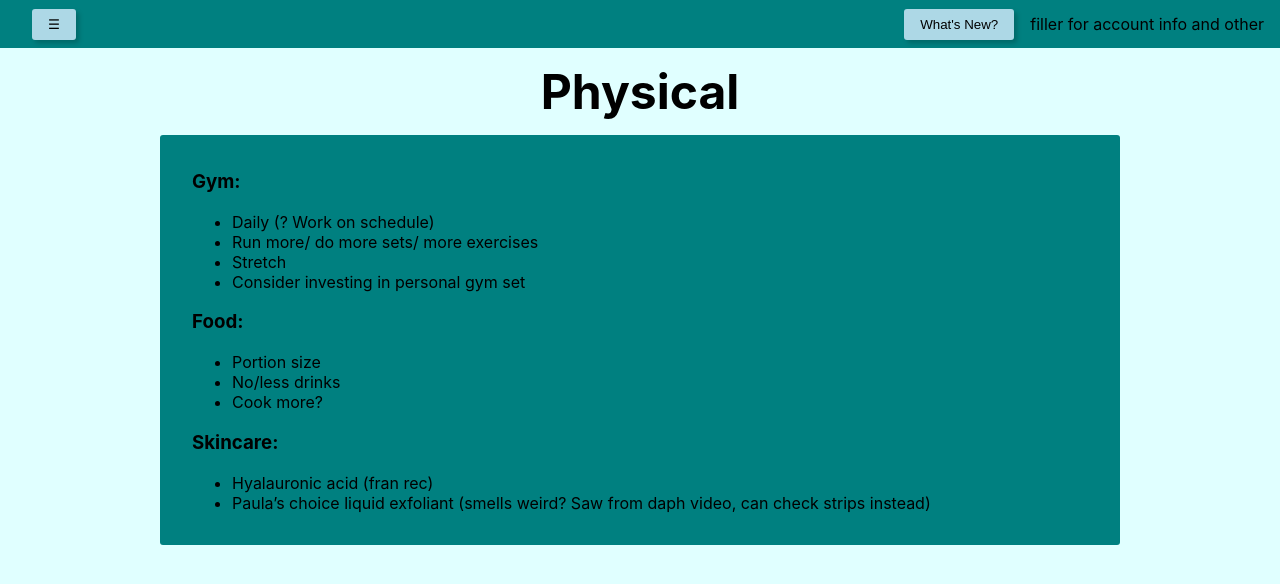
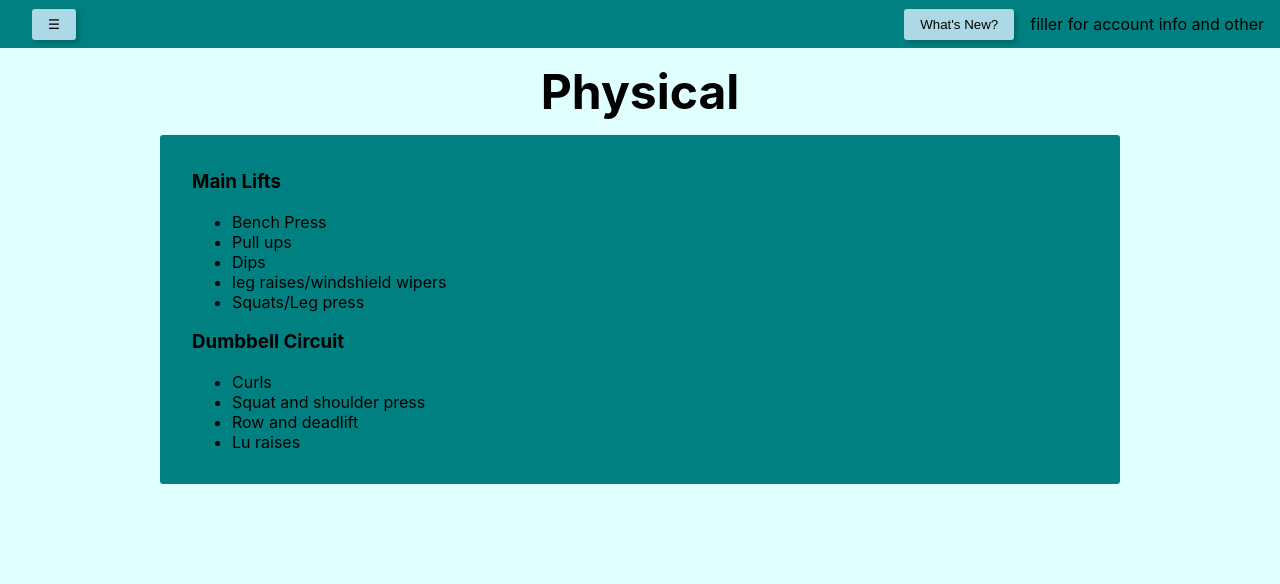
Before and after one commit to JellyChew/code-my-life, a Next.js app: page /tabs/physical in a window 1280 px wide. Shown: the top 584 px of the page. Built offline with nearby package versions, Linux system fonts and the light colour scheme.

Commit message:
new dailies, quotes and big workout page revamp

```diff
--- a/components/layout.js
+++ b/components/layout.js
@@ -19,7 +19,7 @@ export default function layout({ children }) {
         setShowSidebar(!showSidebar);
     }
 
-    let updateMsg = 'content update: new food!'
+    let updateMsg = 'updated dailies, updated quotes, workout page revamp'
 
     function whatsNew() {
         Swal.fire({
@@ -42,6 +42,7 @@ export default function layout({ children }) {
                     <div className={styles.sidebar}>
                         <Link href='/'><a>Home</a></Link> <br />
                         <Link href='/tabs/food'><a>Food</a></Link>
+                        <Link href='/tabs/physical'><a>Physical</a></Link>
 
                     </div>
                 )}
--- a/components/todolist.js
+++ b/components/todolist.js
@@ -6,7 +6,7 @@ import { useState } from 'react'
 export default function Todolist() {
 
     let dailies = [ 'morning routine', 'sunshine', 'draw some', 'daily regular expression exercise',
-    'daily coding problem or project euler', 'read system design post', 'machine learning', 'exercise', 'shower early' ]
+    'daily coding problem', 'machine learning', 'exercise', 'shower early' ]
     const [ todos, setTodos ] = useState([]);
     const [ newTodo, setNewTodo ] = useState('');
 
--- a/pages/index.js
+++ b/pages/index.js
@@ -26,6 +26,12 @@ export default function Home() {
             "You can make any excuses you want, but you're the one who decides how to live your life"
           </h3>
           <h3>
+            If you shoot at nothing, you'll hit nothing
+          </h3>
+          <h3>
+            If you need to be taught to do anything, being taught won't change anything
+          </h3>
+          <h3>
             Backlog: Set up database/backend, make art references page
           </h3>
 
--- a/pages/tabs/physical.js
+++ b/pages/tabs/physical.js
@@ -20,30 +20,24 @@ export default function Physical() {
                     </h1>
                     <div className={utilStyles.listcontainer}>
                         <h3>
-                            Gym:
+                            Main Lifts
                         </h3>
                         <ul>
-                            <li>Daily (? Work on schedule)</li>
-                            <li>Run more/ do more sets/ more exercises</li>
-                            <li>Stretch</li>
-                            <li>Consider investing in personal gym set</li>
+                            <li>Bench Press</li>
+                            <li>Pull ups</li>
+                            <li>Dips</li>
+                            <li>leg raises/windshield wipers</li>
+                            <li>Squats/Leg press</li>
                         </ul>
 
                         <h3>
-                            Food:
+                            Dumbbell Circuit
                         </h3>
                         <ul>
-                            <li>Portion size</li>
-                            <li>No/less drinks</li>
-                            <li>Cook more?</li>
-                        </ul>
-
-                        <h3>
-                            Skincare:
-                        </h3>
-                        <ul>
-                            <li>Hyalauronic acid (fran rec)</li>
-                            <li>Paula’s choice liquid exfoliant (smells weird? Saw from daph video, can check strips instead) </li>
+                            <li>Curls</li>
+                            <li>Squat and shoulder press</li>
+                            <li>Row and deadlift</li>
+                            <li>Lu raises</li>
                         </ul>
                     </div>
                 </main>
```
